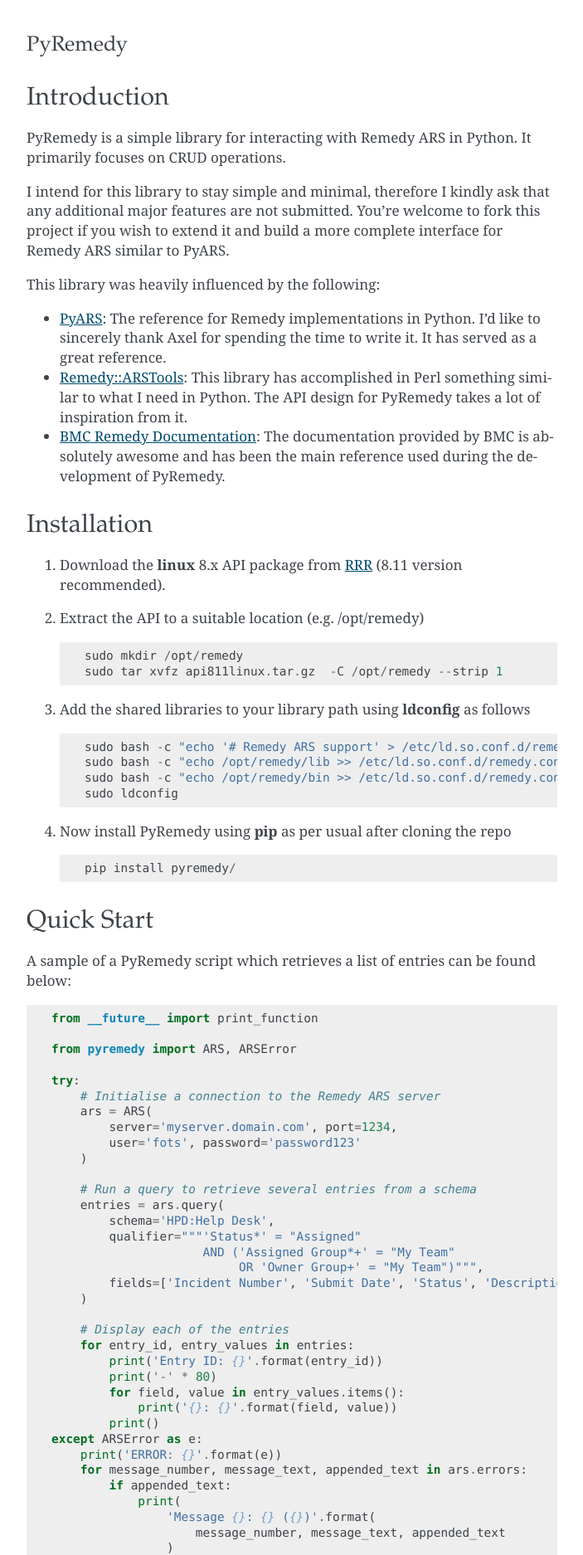
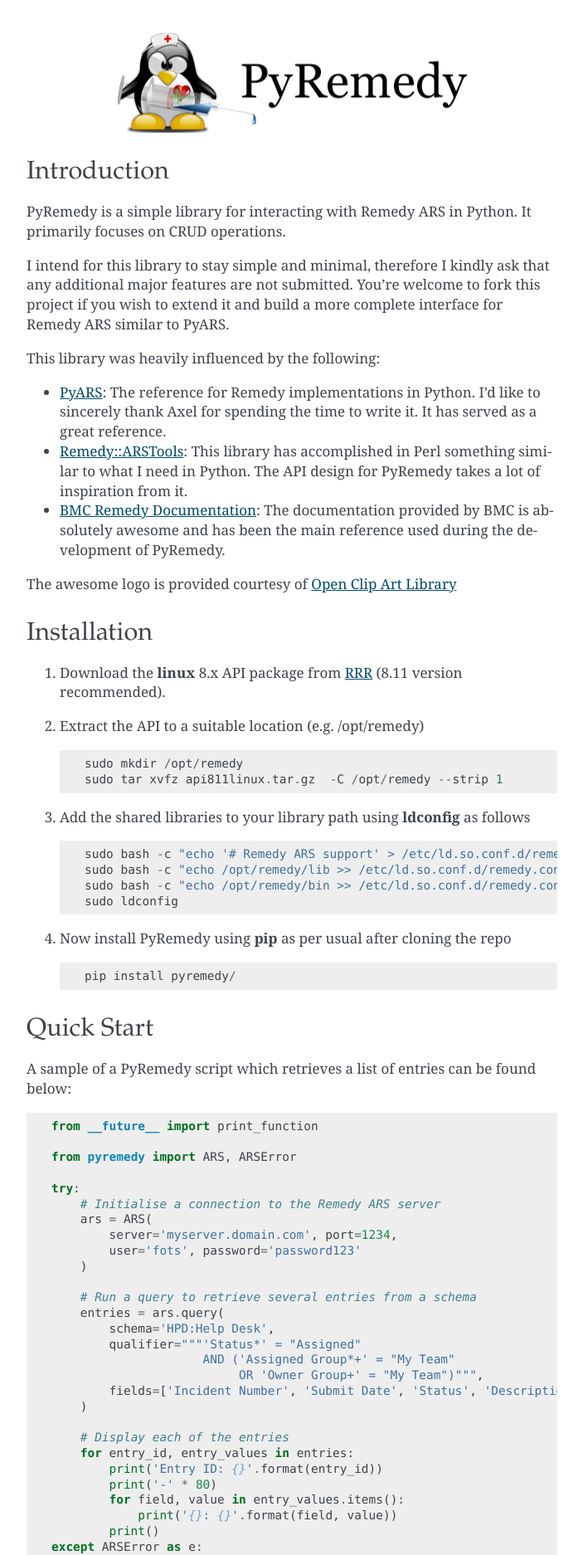
Before and after one commit to fgimian/pyremedy, a Sphinx documentation site: the page built from docs/index.rst, in a window 1280 px wide. Shown: the top 1874 px of the page at 83% size, without its empty margins (288-991 px from the left). Built offline with Sphinx 7.4.7, drawn with Linux system fonts in a browser that asks for light colours; some of the changed lines change nothing that is shown; some of the changed text lies outside the part shown.

Commit message:
Added a new PyRemedy logo to the documentation

```diff
--- /dev/null
+++ b/docs/_themes/flask_theme_support.py
@@ -0,0 +1,86 @@
+# flasky extensions.  flasky pygments style based on tango style
+from pygments.style import Style
+from pygments.token import Keyword, Name, Comment, String, Error, \
+     Number, Operator, Generic, Whitespace, Punctuation, Other, Literal
+
+
+class FlaskyStyle(Style):
+    background_color = "#f8f8f8"
+    default_style = ""
+
+    styles = {
+        # No corresponding class for the following:
+        #Text:                     "", # class:  ''
+        Whitespace:                "underline #f8f8f8",      # class: 'w'
+        Error:                     "#a40000 border:#ef2929", # class: 'err'
+        Other:                     "#000000",                # class 'x'
+
+        Comment:                   "italic #8f5902", # class: 'c'
+        Comment.Preproc:           "noitalic",       # class: 'cp'
+
+        Keyword:                   "bold #004461",   # class: 'k'
+        Keyword.Constant:          "bold #004461",   # class: 'kc'
+        Keyword.Declaration:       "bold #004461",   # class: 'kd'
+        Keyword.Namespace:         "bold #004461",   # class: 'kn'
+        Keyword.Pseudo:            "bold #004461",   # class: 'kp'
+        Keyword.Reserved:          "bold #004461",   # class: 'kr'
+        Keyword.Type:              "bold #004461",   # class: 'kt'
+
+        Operator:                  "#582800",   # class: 'o'
+        Operator.Word:             "bold #004461",   # class: 'ow' - like keywords
+
+        Punctuation:               "bold #000000",   # class: 'p'
+
+        # because special names such as Name.Class, Name.Function, etc.
+        # are not recognized as such later in the parsing, we choose them
+        # to look the same as ordinary variables.
+        Name:                      "#000000",        # class: 'n'
+        Name.Attribute:            "#c4a000",        # class: 'na' - to be revised
+        Name.Builtin:              "#004461",        # class: 'nb'
+        Name.Builtin.Pseudo:       "#3465a4",        # class: 'bp'
+        Name.Class:                "#000000",        # class: 'nc' - to be revised
+        Name.Constant:             "#000000",        # class: 'no' - to be revised
+        Name.Decorator:            "#888",           # class: 'nd' - to be revised
+        Name.Entity:               "#ce5c00",        # class: 'ni'
+        Name.Exception:            "bold #cc0000",   # class: 'ne'
+        Name.Function:             "#000000",        # class: 'nf'
+        Name.Property:             "#000000",        # class: 'py'
+        Name.Label:                "#f57900",        # class: 'nl'
+        Name.Namespace:            "#000000",        # class: 'nn' - to be revised
+        Name.Other:                "#000000",        # class: 'nx'
+        Name.Tag:                  "bold #004461",   # class: 'nt' - like a keyword
+        Name.Variable:             "#000000",        # class: 'nv' - to be revised
+        Name.Variable.Class:       "#000000",        # class: 'vc' - to be revised
+        Name.Variable.Global:      "#000000",        # class: 'vg' - to be revised
+        Name.Variable.Instance:    "#000000",        # class: 'vi' - to be revised
+
+        Number:                    "#990000",        # class: 'm'
+
+        Literal:                   "#000000",        # class: 'l'
+        Literal.Date:              "#000000",        # class: 'ld'
+
+        String:                    "#4e9a06",        # class: 's'
+        String.Backtick:           "#4e9a06",        # class: 'sb'
+        String.Char:               "#4e9a06",        # class: 'sc'
+        String.Doc:                "italic #8f5902", # class: 'sd' - like a comment
+        String.Double:             "#4e9a06",        # class: 's2'
+        String.Escape:             "#4e9a06",        # class: 'se'
+        String.Heredoc:            "#4e9a06",        # class: 'sh'
+        String.Interpol:           "#4e9a06",        # class: 'si'
+        String.Other:              "#4e9a06",        # class: 'sx'
+        String.Regex:              "#4e9a06",        # class: 'sr'
+        String.Single:             "#4e9a06",        # class: 's1'
+        String.Symbol:             "#4e9a06",        # class: 'ss'
+
+        Generic:                   "#000000",        # class: 'g'
+        Generic.Deleted:           "#a40000",        # class: 'gd'
+        Generic.Emph:              "italic #000000", # class: 'ge'
+        Generic.Error:             "#ef2929",        # class: 'gr'
+        Generic.Heading:           "bold #000080",   # class: 'gh'
+        Generic.Inserted:          "#00A000",        # class: 'gi'
+        Generic.Output:            "#888",           # class: 'go'
+        Generic.Prompt:            "#745334",        # class: 'gp'
+        Generic.Strong:            "bold #000000",   # class: 'gs'
+        Generic.Subheading:        "bold #800080",   # class: 'gu'
+        Generic.Traceback:         "bold #a40000",   # class: 'gt'
+    }
--- a/docs/conf.py
+++ b/docs/conf.py
@@ -109,7 +109,9 @@
 # Theme options are theme-specific and customize the look and feel of a theme
 # further.  For a list of options available for each theme, see the
 # documentation.
-#html_theme_options = {}
+html_theme_options = {
+    'index_logo': 'pyremedy.png'
+}
 
 # Add any paths that contain custom themes here, relative to this directory.
 html_theme_path = ['_themes']
--- a/docs/index.rst
+++ b/docs/index.rst
@@ -24,6 +24,9 @@
 * `BMC Remedy Documentation <https://docs.bmc.com/docs/display/public/ars81/Developing%20an%20API%20program>`_:
   The documentation provided by BMC is absolutely awesome and has been the main
   reference used during the development of PyRemedy.
+
+The awesome logo is provided courtesy of
+`Open Clip Art Library <http://openclipart.org/detail/192888/tux-nurse-1-by-merlin2525-192888>`_
 
 Installation
 ------------
@@ -155,9 +158,3 @@
 .. autoclass:: ARS
    :members: terminate, schemas, fields, get, query, create, update, delete,
              update_fields
-
-Indices and tables
-==================
-
-* :ref:`genindex`
-* :ref:`search`
```
Also changed, not shown: docs/_static/pyremedy.png (added), 1 other file.
